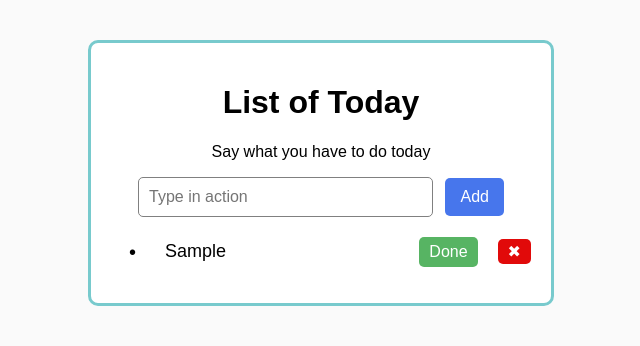
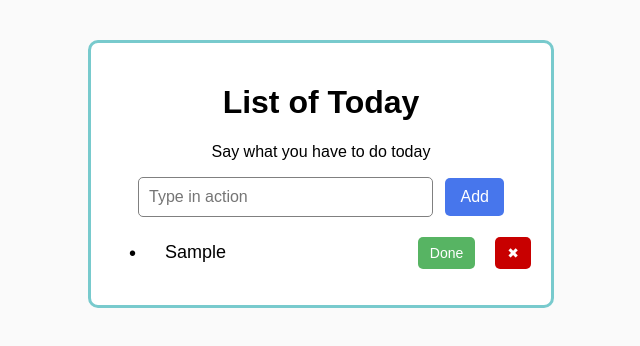
Before and after one commit to newbeqa/to-do2, a plain HTML site: page index.html in a window 1280 px wide. Both pictures are taken after typing "Sample" into the empty fields and a click on the button "Add". Shown: the whole page, without its empty margins (319-959 px from the left). Drawn offline with Linux system fonts and the light colour scheme.

Commit message:
Update index.css

```diff
--- a/index.css
+++ b/index.css
@@ -82,29 +82,28 @@ li span {
     background-color: rgb(87, 180, 99);
     color: white;
     border: none;
-    padding: 6px 10px;
+    padding: 6px 12px;
     border-radius: 5px;
     cursor: pointer;
     transition: opacity 0.15s, transform 0.12s;
-}
-
-.doneBtn:hover {
-    opacity: 0.85;
-    transform: translateY(-1px);
+    font-size: 14px;
+    height: 32px;
 }
 
 /* Delete button */
 .deleteBtn {
-    background-color: rgb(225, 10, 10);
+    background-color: rgb(200, 0, 0);
     color: white;
     border: none;
-    padding: 3px 10px;
+    padding: 6px 12px;
     border-radius: 5px;
     cursor: pointer;
     transition: opacity 0.15s, transform 0.12s;
+    font-size: 14px;
+    height: 32px;
 }
 
-.deleteBtn:hover {
+.doneBtn:hover, .deleteBtn:hover {
     opacity: 0.85;
     transform: translateY(-1px);
 }
```
